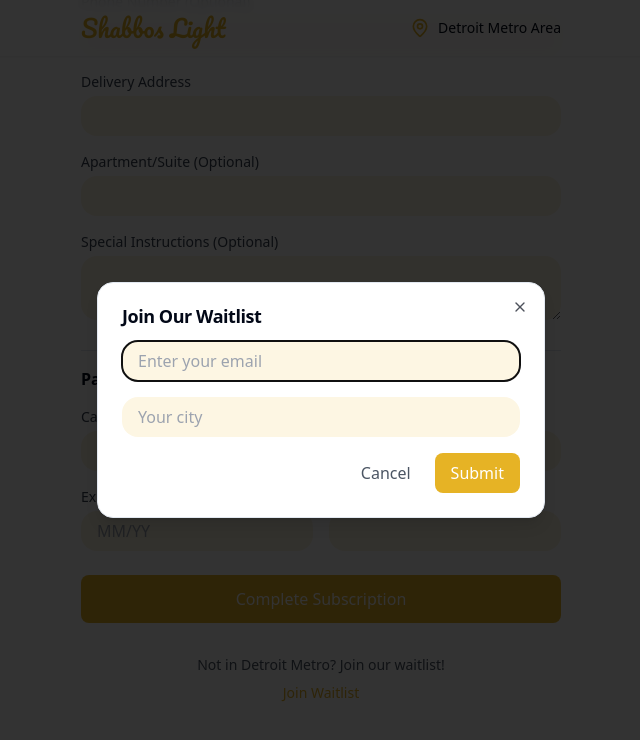
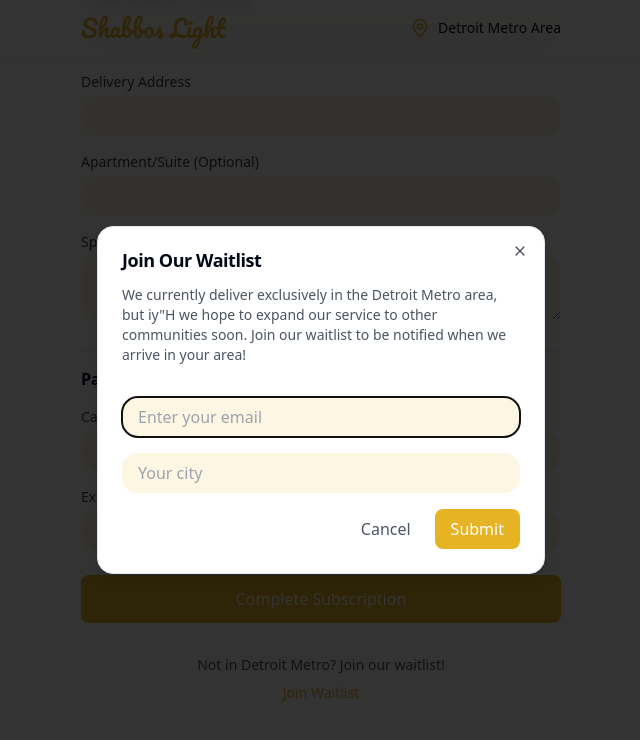
Before and after one commit to stiebeldavid/shabbos-candle-subscription, a React (Vite) app: page / in a window 1280 px wide. Both pictures are taken after a click on the button "Join Waitlist". Shown: the part 1006-1746 px from the top of the page, without its empty margins (319-959 px from the left). Built offline with nearby package versions, Linux system fonts and the light colour scheme.

Commit message:
Add waitlist explanation
Add a small explanation to the "Join Our Waitlist" modal indicating that deliveries are currently limited to the Detroit metro area, with hopes to expand to other communities in the future.

```diff
--- a/src/components/WaitlistModal.tsx
+++ b/src/components/WaitlistModal.tsx
@@ -30,6 +30,9 @@ export const WaitlistModal = ({
         <DialogHeader>
           <DialogTitle>Join Our Waitlist</DialogTitle>
         </DialogHeader>
+        <p className="text-sm text-gray-600 mb-4">
+          We currently deliver exclusively in the Detroit Metro area, but iy"H we hope to expand our service to other communities soon. Join our waitlist to be notified when we arrive in your area!
+        </p>
         <form onSubmit={handleSubmit} className="space-y-4">
           <input
             type="email"
```
